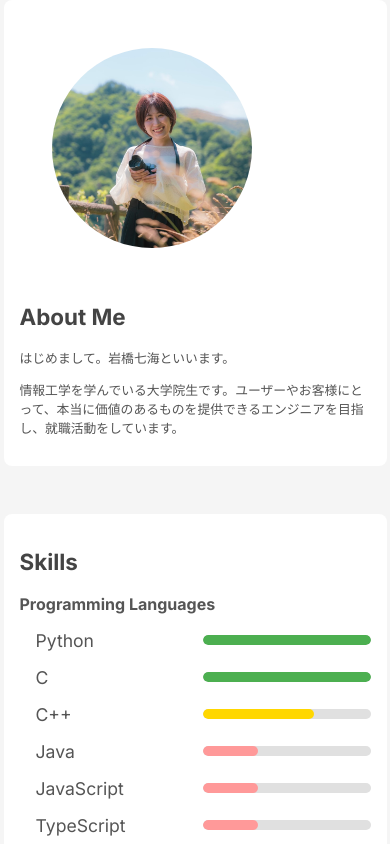
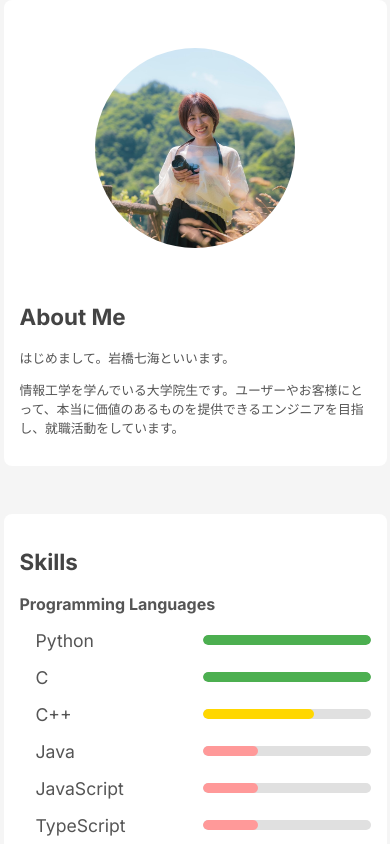
Before and after one commit to krmr73/portfolio, a Next.js app: page / in a window 390 px wide. Shown: the top 844 px of the page. Built offline with nearby package versions, Linux system fonts and the light colour scheme.

Commit message:
fix: スマホサイズの場合のレイアウト調整

```diff
--- a/src/styles/About.module.css
+++ b/src/styles/About.module.css
@@ -21,9 +21,10 @@
   text-align: left;
 }
 
-/* さらに小さい画面、480px以下の場合 */
+/* 480px以下の場合 */
 @media (max-width: 480px) {
   .profileContainer {
     display: block;
+    text-align: center;
   }
 }
```
